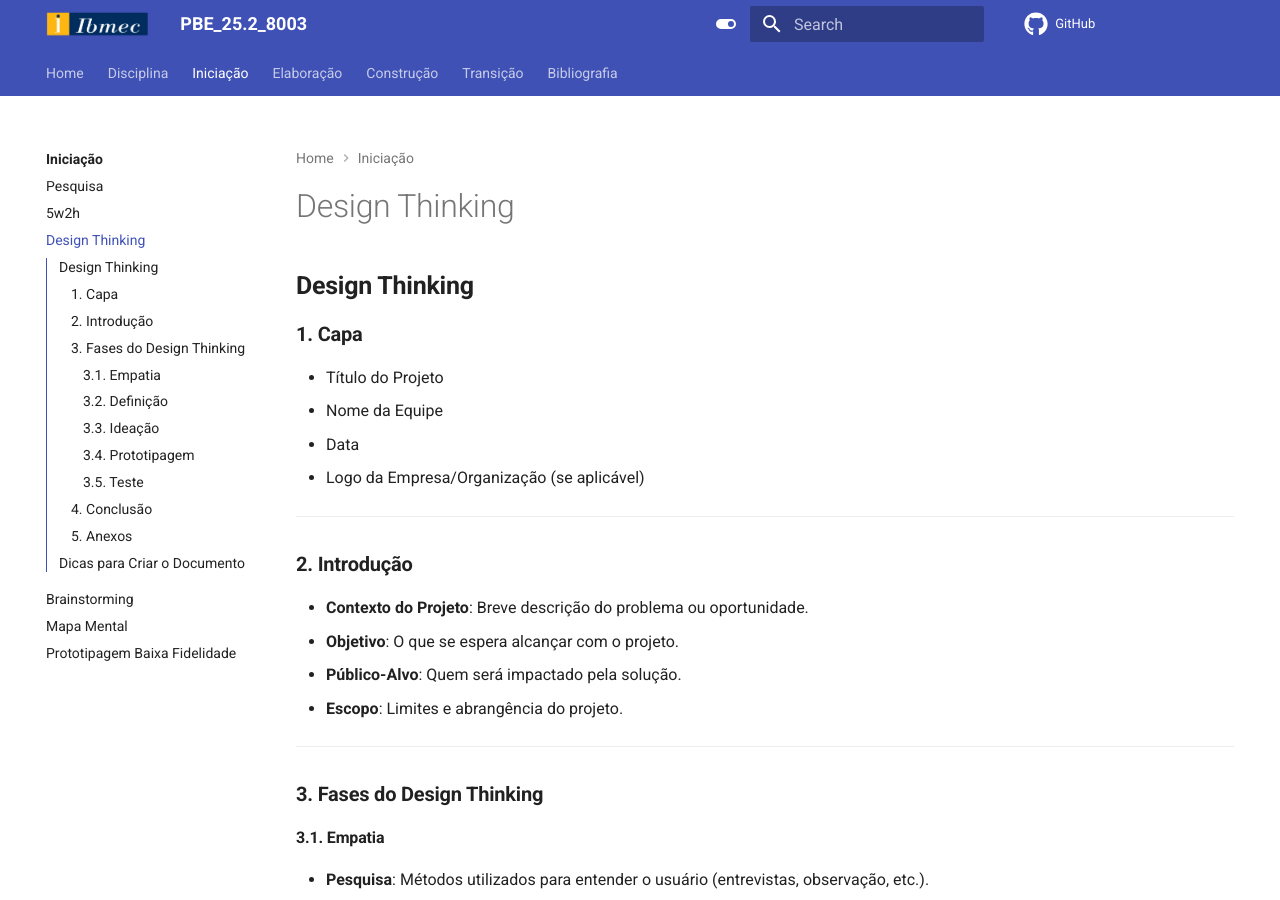
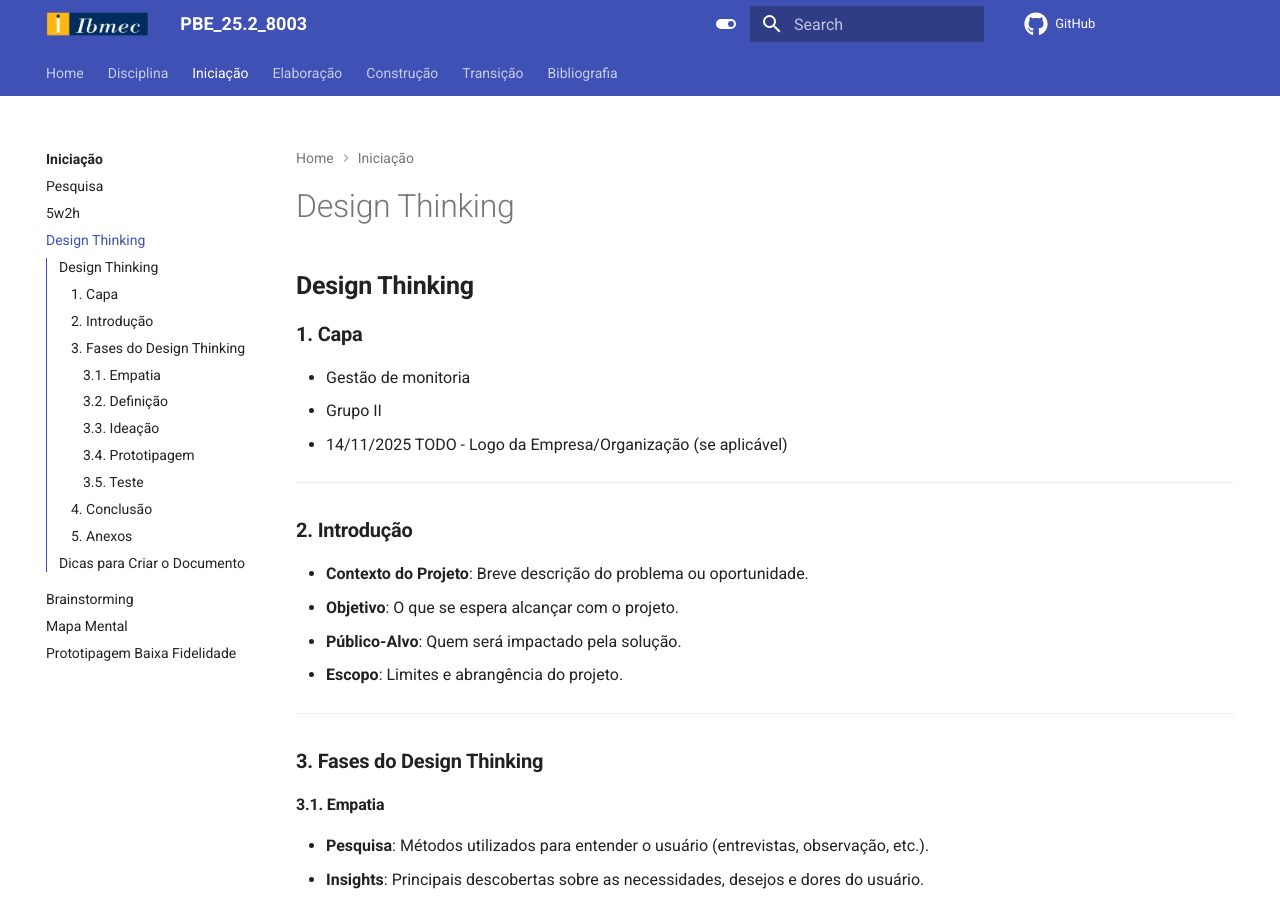
Before and after one commit to Projetos-de-Extensao/PBE_25.2_8001_II, an MkDocs documentation site: the page built from docs/Iniciacao/design_thinking.md, in a window 1280 px wide and 900 px high. Built offline with MkDocs 1.6.1 and Material for MkDocs 9.7.7, drawn with Linux system fonts in a browser that asks for light colours; comment, search, counter and statistics services are not loaded.

Commit message:
update design thinking

```diff
--- a/docs/Iniciacao/design_thinking.md
+++ b/docs/Iniciacao/design_thinking.md
@@ -7,10 +7,10 @@ title: Design Thinking
 
 ### **1. Capa**
 
-- Título do Projeto
-- Nome da Equipe
-- Data
-- Logo da Empresa/Organização (se aplicável)
+- Gestão de monitoria
+- Grupo II
+- 14/11/2025
+TODO - Logo da Empresa/Organização (se aplicável)
 
 ---
 
```
